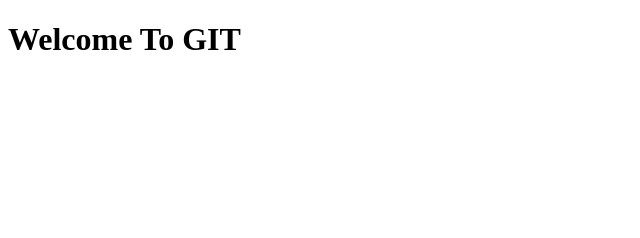
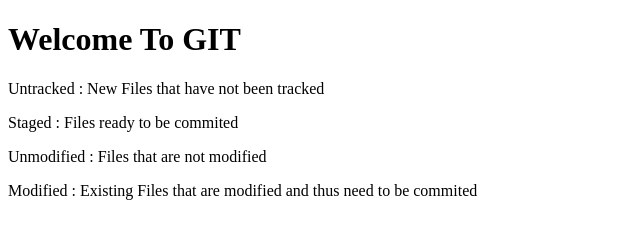
Before and after one commit to keshav2712000/GITPractice, a plain HTML site: page index.html in a window 1280 px wide. Shown: the whole page, without its empty margins (0-640 px from the left). Drawn offline with Linux system fonts and the light colour scheme.

Commit message:
index.html

```diff
--- a/index.html
+++ b/index.html
@@ -7,5 +7,9 @@
 </head>
 <body>
     <h1>Welcome To GIT</h1>
+    <p>Untracked : New Files that have not been tracked</p>
+    <p>Staged : Files ready to be commited </p>
+    <p>Unmodified : Files that are not modified</p>
+    <p>Modified : Existing Files that are modified and thus need to be commited</p>
 </body>
 </html>
```
